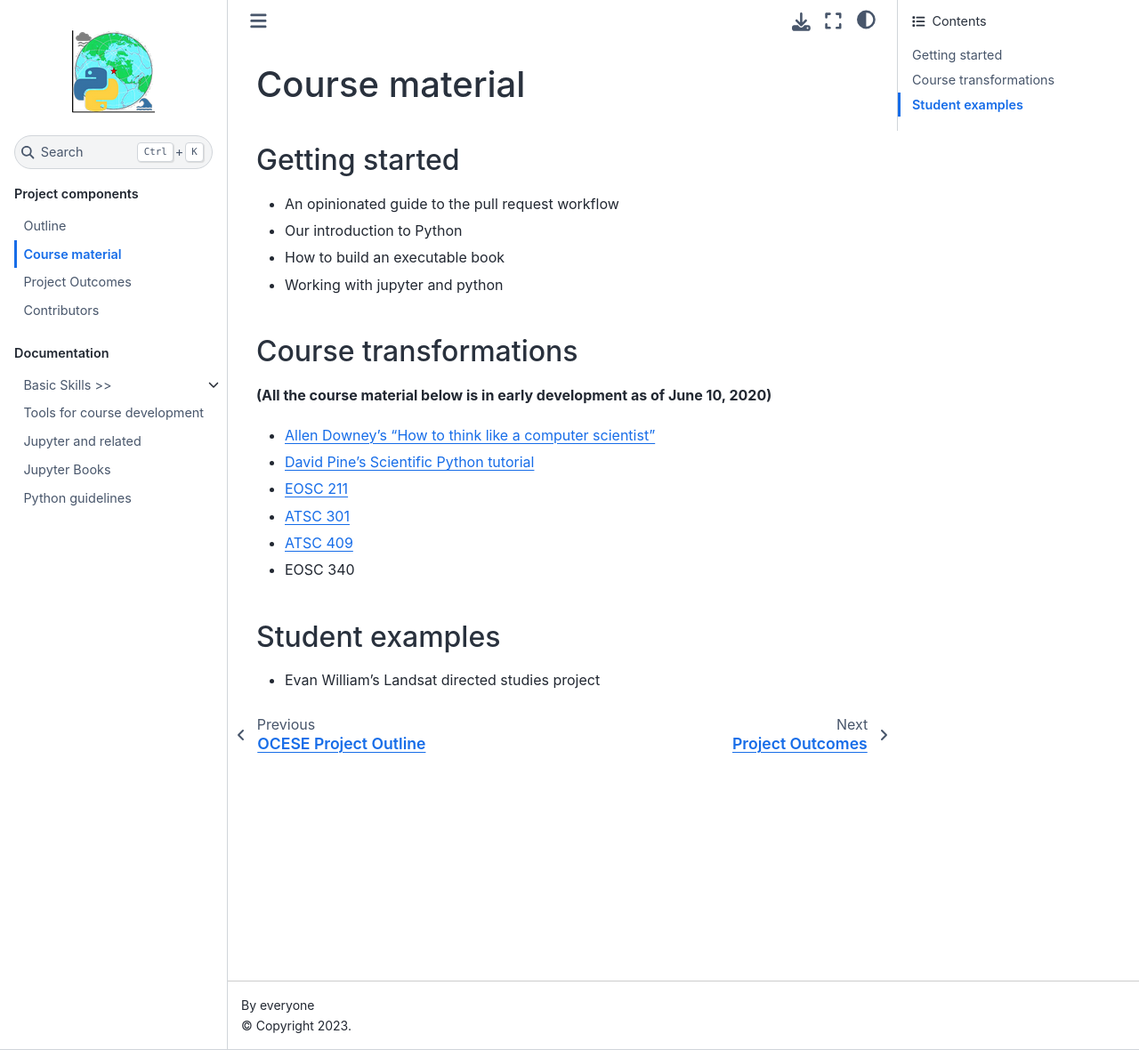
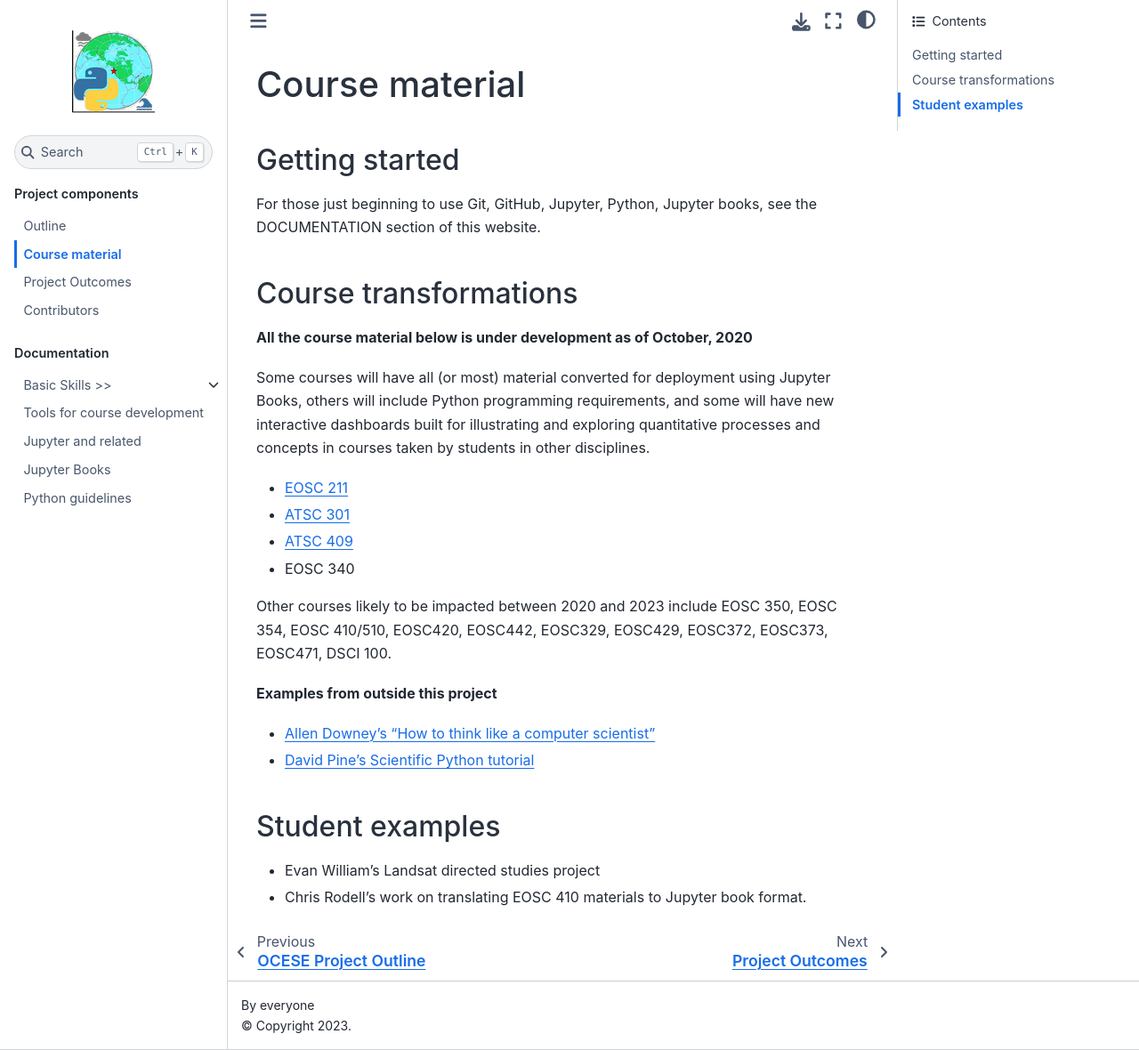
Before and after one commit to phaustin/ocese-docs, a Jupyter Book: the page built from docs/course_materials.md, in a window 1280 px wide and 1180 px high. Shown: the whole window at 89% size. Built offline with Jupyter Book 1.0.4 settings and Sphinx 7.4.7 and the Sphinx Book theme 1.1.4, drawn with Linux system fonts in a browser that asks for light colours.

Commit message:
adjusting 7 pgs to bring them up to date

```diff
--- a/docs/_toc.yml
+++ b/docs/_toc.yml
@@ -13,12 +13,12 @@
   - file: basics
     title: Basic Skills >>
     sections:
-      - file: introduction
       - file: commandline
       - file: conda_environs
       - file: git-intro
       - file: git-workflows
       - file: markdown
+      - file: troubleshooting
   - file: tools
   - file: jupyter-etc
   - file: jupyterbooks
--- a/docs/course_materials.md
+++ b/docs/course_materials.md
@@ -1,33 +1,28 @@
-(course-materials)=
 # Course material
 
 ## Getting started
 
-* An opinionated guide to the pull request workflow
-
-* Our introduction to Python
-
-* How to build an executable book
-
-* Working with jupyter and python
+For those just beginning to use Git, GitHub, Jupyter, Python, Jupyter books, see the DOCUMENTATION section of this website.
 
 ## Course transformations
 
-**(All the course material below is in early development as of June 10, 2020)**
+**All the course material below is under development as of October, 2020**
+
+Some courses will have all (or most) material converted for deployment using Jupyter Books, others will include Python programming requirements, and some will have new interactive dashboards built for illustrating and exploring quantitative processes and concepts in courses taken by students in other disciplines.
+
+* [EOSC 211](https://andrewloeppky.github.io/eosc211/title_211.html)
+* [ATSC 301](https://phaustin.github.io/a301_code/)
+* [ATSC 409](https://clouds.eos.ubc.ca/~phil/numeric/)
+* EOSC 340
+
+Other courses likely to be impacted between 2020 and 2023 include EOSC 350, EOSC 354, EOSC 410/510, EOSC420, EOSC442, EOSC329, EOSC429, EOSC372, EOSC373, EOSC471, DSCI 100.
+
+**Examples from outside this project**
 
 * [Allen Downey's "How to think like a computer scientist"](https://phaustin.github.io/think_jupyter/preface.html)
-
 * [David Pine's Scientific Python tutorial](http://phaustin.github.io/pyman/)
-
-* [EOSC 211](https://andrewloeppky.github.io/eosc211/title_211.html)
-
-* [ATSC 301](https://phaustin.github.io/a301_code/)
-
-* [ATSC 409](https://clouds.eos.ubc.ca/~phil/numeric/)
-
-* EOSC 340
-
 
 ## Student examples
 
 * Evan William's Landsat directed studies project
+* Chris Rodell's work on translating EOSC 410 materials to Jupyter book format.
```
Also changed, not shown: docs/git-workflows.md (+1 -1 lines), docs/introduction.md (deleted, +0 -3 lines), docs/outcomes.md (+7 -2 lines), docs/personnel.md (+3 -1 lines), docs/project-outline.md (+28 -30 lines), setting up books.md (deleted, +0 -105 lines).
